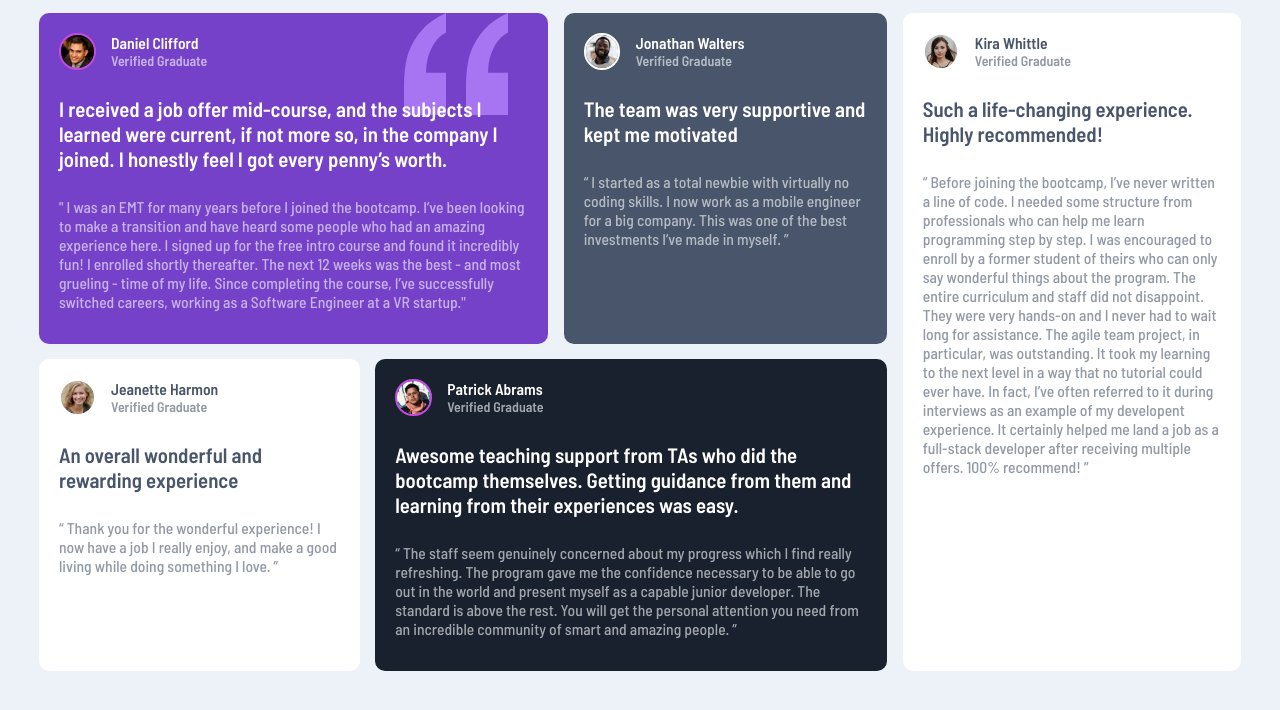
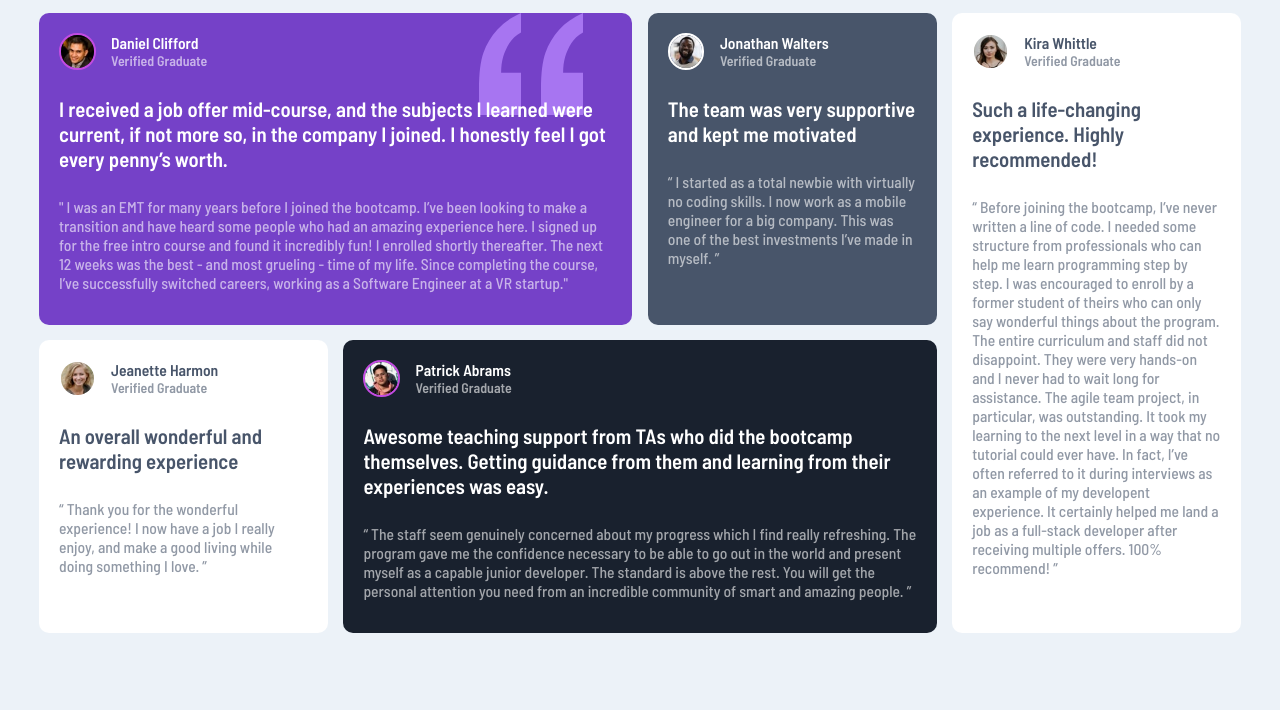
Before and after one commit to RaefKrayem/testimonials-grid-section, a plain HTML site: page index.html in a window 1280 px wide. Drawn offline with Linux system fonts and the light colour scheme.

Commit message:
modified css file

```diff
--- a/style.css
+++ b/style.css
@@ -185,7 +185,7 @@ html {
     width: 100%;
     height: 600px;
     display: grid;
-    grid-template-columns: auto auto auto auto;
+    grid-template-columns: 1fr 1fr 1fr 1fr;
     grid-template-rows: auto auto;
     gap: 1.2rem;
 }
```
